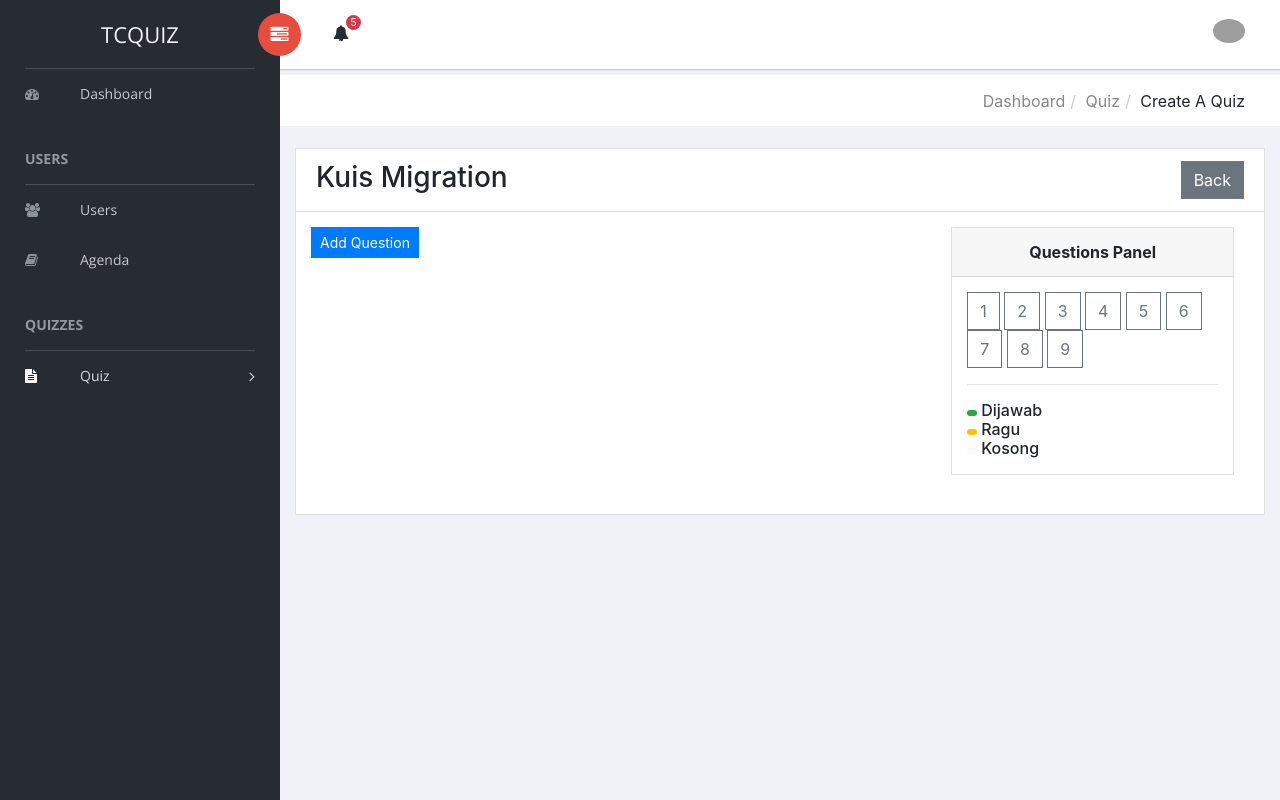
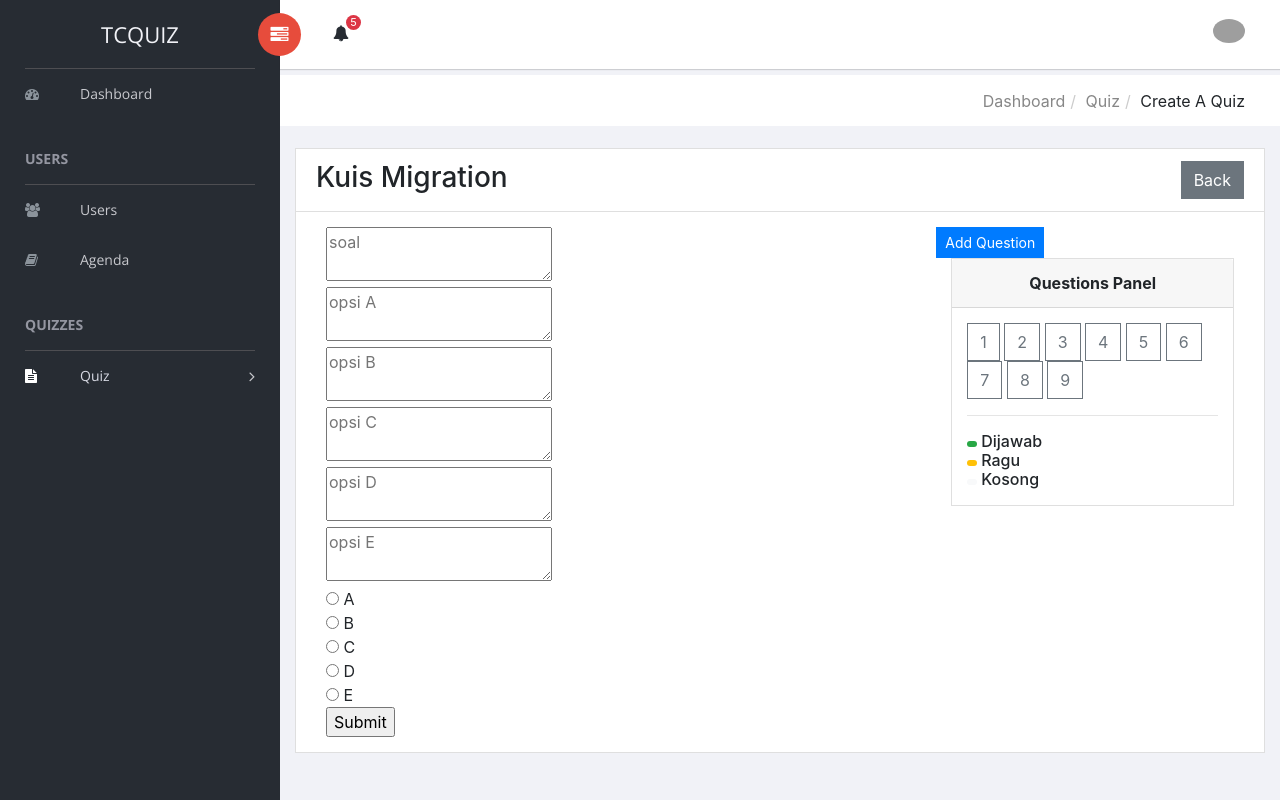
Before and after one commit to dnirmalasari18/tcquiz, a Laravel app: page /dosen/quiz/1/questions in a window 1280 px wide. Run offline with Laravel 8, Linux system fonts and the light colour scheme; data that the repository does not hold is empty; parts of the project's set-up code (start-up, migrations or seed data) failed here and were passed over; some libraries are stand-ins or nearby versions; grey boxes are pictures that could not be loaded.

Commit message:
textarea kuis

```diff
--- a/resources/views/dosen/questions.blade.php
+++ b/resources/views/dosen/questions.blade.php
@@ -25,6 +25,22 @@
                 </div>
                 <div class="card-body">
                     <a class="btn btn-primary btn-sm" href="" role="button">Add Question</a>
+                        <div class="col-md-8 float-left">
+                            <textarea class="tinymce" placeholder="soal"></textarea><br>
+                            <textarea class="tinymce" placeholder="opsi A"></textarea><br>
+                            <textarea class="tinymce" placeholder="opsi B"></textarea><br>
+                            <textarea class="tinymce" placeholder="opsi C"></textarea><br>
+                            <textarea class="tinymce" placeholder="opsi D"></textarea><br>
+                            <textarea class="tinymce" placeholder="opsi E"></textarea><br>
+                            <form action="">
+                                <input type="radio" name="A" value="a"> A<br>
+                                <input type="radio" name="B" value="b"> B<br>
+                                <input type="radio" name="C" value="c"> C<br>
+                                <input type="radio" name="D" value="d"> D<br>
+                                <input type="radio" name="E" value="e"> E<br>
+                                <input type="submit" value="Submit">
+                            </form>
+                        </div>
                     <div class="col-md-4 float-right">
                         <div class="card">
                             <div class="card-header text-center">
```
